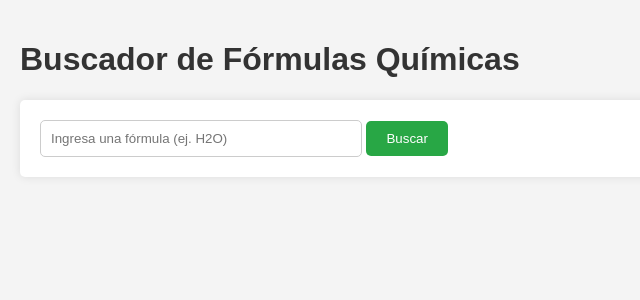
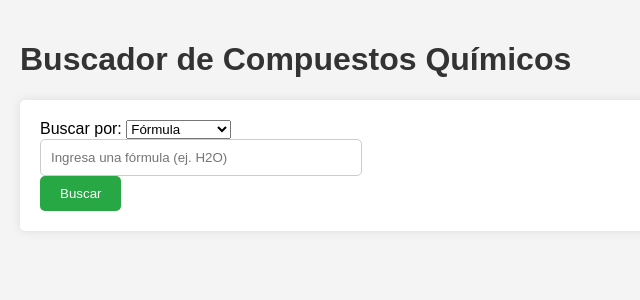
Before and after one commit to mlcganda/Prueba-1, a Flask app: page / in a window 1280 px wide. Shown: the top 300 px of the page, without its empty margins (0-640 px from the left). Run offline with Flask 3, Linux system fonts and the light colour scheme.

Commit message:
Update index.html

```diff
--- a/templates/index.html
+++ b/templates/index.html
@@ -4,13 +4,45 @@
 <head>
     <meta charset="UTF-8">
     <meta name="viewport" content="width=device-width, initial-scale=1.0">
-    <title>Buscador de Fórmulas Químicas</title>
+    <title>Buscador de Compuestos Químicos</title>
     <link rel="stylesheet" href="{{ url_for('static', filename='styles.css') }}">
+    <script>
+        function mostrarCampoBusqueda() {
+            const tipoBusqueda = document.getElementById("tipo_busqueda").value;
+            const campoFormula = document.getElementById("campo_formula");
+            const campoNomenclatura = document.getElementById("campo_nomenclatura");
+
+            if (tipoBusqueda === "formula") {
+                campoFormula.style.display = "block";
+                campoNomenclatura.style.display = "none";
+            } else if (tipoBusqueda === "nomenclatura") {
+                campoFormula.style.display = "none";
+                campoNomenclatura.style.display = "block";
+            }
+        }
+    </script>
 </head>
 <body>
-    <h1>Buscador de Fórmulas Químicas</h1>
+    <h1>Buscador de Compuestos Químicos</h1>
     <form action="/buscar" method="POST">
-        <input type="text" name="formula" placeholder="Ingresa una fórmula (ej. H2O)" required>
+        <label for="tipo_busqueda">Buscar por:</label>
+        <select id="tipo_busqueda" name="tipo_busqueda" onchange="mostrarCampoBusqueda()" required>
+            <option value="formula">Fórmula</option>
+            <option value="nomenclatura">Nomenclatura</option>
+        </select>
+
+        <div id="campo_formula">
+            <input type="text" name="formula" placeholder="Ingresa una fórmula (ej. H2O)">
+        </div>
+
+        <div id="campo_nomenclatura" style="display: none;">
+            <select name="nomenclatura">
+                <option value="Óxido de dihidrógeno">Sistemática</option>
+                <option value="Óxido de hidrógeno (I)">Stock</option>
+                <option value="Agua">Tradicional</option>
+            </select>
+        </div>
+
         <button type="submit">Buscar</button>
     </form>
 </body>
```
